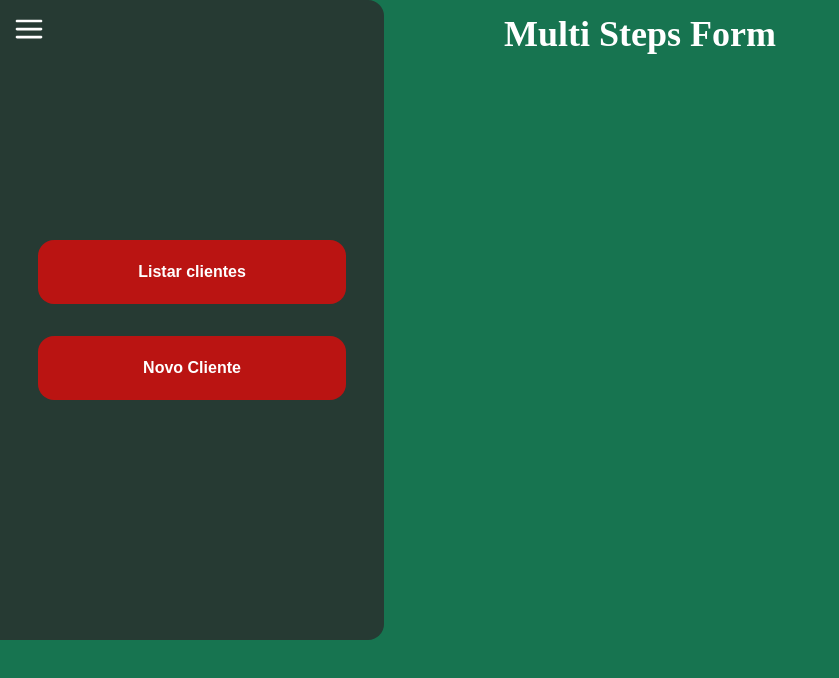
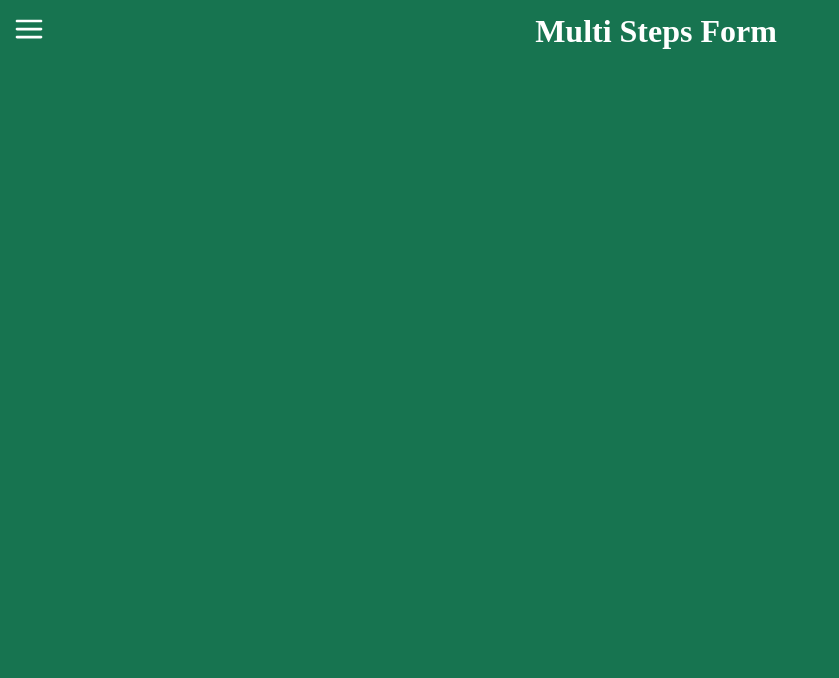
Before and after one commit to srsifer/mult-stap-form-challeng, a React (Vite) app: page / in a window 1280 px wide. Shown: the top 678 px of the page, without its empty margins (0-839 px from the left). Built offline with nearby package versions, Linux system fonts and the light colour scheme.

Commit message:
fixStyles: ajustes de reponsividade

```diff
--- a/src/App.jsx
+++ b/src/App.jsx
@@ -8,7 +8,7 @@ import { CgMenu } from "react-icons/cg";
 
 function App() {
   const [showuserList, setShowUserList] = useState(true)
-  const [showMenu, setShowMenu] = useState(false)
+  const [showMenu, setShowMenu] = useState(true)
   const storeRedux = useSelector(({UserStore}) => (UserStore.users))
 
   const toggleList = () => {
--- a/src/styles/AppStyles.jsx
+++ b/src/styles/AppStyles.jsx
@@ -3,25 +3,26 @@ import styled from 'styled-components'
 export const HeaderApp = styled.header`
   text-align: center;
   margin: 1%;
-  font-size: large;
+  font-size: medium;
   font-weight: bold;
   display: flex;
   flex-direction: row-reverse;
   justify-content: space-between;
-  position: relative;
-   z-index: 1;
 
+  h1 {
+    margin-bottom: 40px;
+  }
 
   input {
     z-index: 1;
-    position: absolute;
+    position: relative;
   }
 
   svg {
     font-size: xx-large;
     font-weight: bold;
     z-index: 1;
-    position: absolute;
+    position: relative;
   }
 `
 
@@ -42,6 +43,8 @@ export const ClientListStyles = styled.ul`
   left: auto;
   right: auto;
   background-color: #25bd82;
+  min-width: fit-content;
+
 
   li {
     border: 1px solid #00ff9d;
@@ -49,6 +52,7 @@ export const ClientListStyles = styled.ul`
     text-align: center;
     font-size: 22px;
     font-weight: bolder;
+    min-width: fit-content;
     padding: 1vw;
     border-radius: 1em;
     :hover {
--- a/src/styles/DataModalUserStyles.jsx
+++ b/src/styles/DataModalUserStyles.jsx
@@ -3,8 +3,9 @@ import styled from "styled-components";
 
 export const MainDataModalStyles = styled.main`
   text-align: start;
-  font-size: 18px;
+  font-size: medium;
   font-weight: bolder;
+
   div{
     display: flex;
     flex-direction: column;
@@ -12,6 +13,7 @@ export const MainDataModalStyles = styled.main`
     width: 100%;
     padding: 1em;
   };
+
   hr {
     margin: 5px;
     border: 1px solid white;
--- a/src/styles/ModalStyles.jsx
+++ b/src/styles/ModalStyles.jsx
@@ -8,6 +8,7 @@ export const customStyles = {
     width: '80%',
     height: 'max-content',
     maxWidth: '850px',
+    minHeigth: 'fit-content',
     borderRadius: '15px',
     backgroundColor: '#61D095',
     color: 'white'
--- a/src/styles/menuStyles.jsx
+++ b/src/styles/menuStyles.jsx
@@ -8,7 +8,9 @@ export const AsideMenuStyles = styled.aside`
   margin-right: auto;
   width: 30vw;
   left: 0;
-  min-width: 250px;
+  min-width: fit-content;
+  min-height: fit-content;
+  max-height: max-content;
   display: flex;
   flex-direction: column;
   justify-content: center;
@@ -25,9 +27,9 @@ export const AsideMenuStyles = styled.aside`
     border-radius: 1em;
     margin: 1em;
     height: 10%;
-    min-height: max-content;
+    min-height: fit-content;
     width: 80%;
-    min-width: max-content;
+    min-width: fit-content;
     text-align: center;
     font-size: medium;
     font-weight: bolder;
--- a/src/styles/stepsFormStyles/FormStepStyles.jsx
+++ b/src/styles/stepsFormStyles/FormStepStyles.jsx
@@ -11,28 +11,28 @@ export const FormStepStyles = styled.section`
 export const SectionInputs = styled.section`
   display: flex;
   flex-wrap: wrap;
-  width: 100%;
+  width: 90%;
   justify-content: space-around;
   justify-items: center;
   align-items: center;
 
   p {
-    font-size: x-large;
+    font-size: large;
     font-weight: bold;
     text-align: center;
   }
 
   input {
     text-align: center;
-    width: 95%;
-    min-width: 200px;
-    height: 4em;
+    width: 85%;
+    min-width: fit-content;
+    height: 2em;
     margin: 1em;
-    border-radius: 1em;
+    border-radius: 14px;
     background-color: #82dfa2;
     text-align: center;
     font-size: larger;
-    font-weight: bolder;
+    font-weight: bold;
     color: white;
     border: 1px solid white;
     ::placeholder {
```
